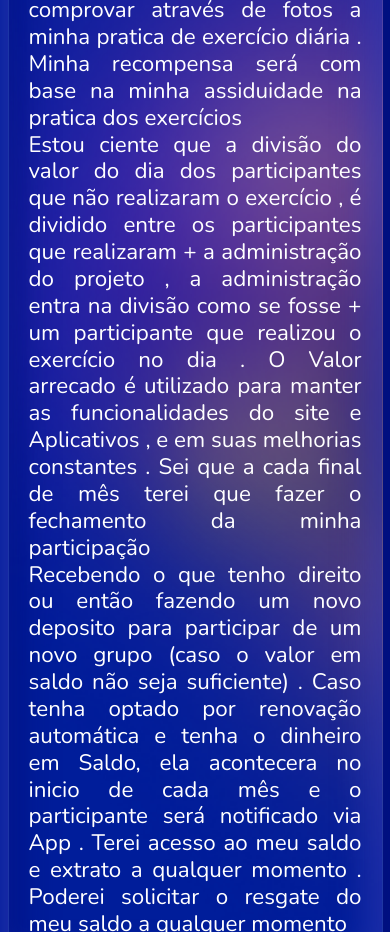
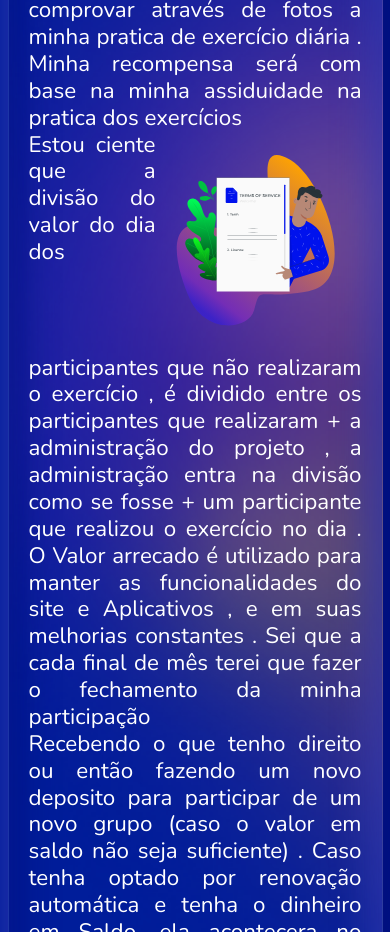
Before and after one commit to andsGomes/cashbackfitness_front, a plain HTML site: page comofunciona.html in a window 390 px wide. Shown: the part 3740-4672 px from the top of the page. Drawn offline with nearby package versions, Linux system fonts and the light colour scheme; a web font is replaced by a local one.

Commit message:
ajustes meia querys

```diff
--- a/comofunciona.html
+++ b/comofunciona.html
@@ -178,6 +178,7 @@
                 <p> Declaro que estou ciente que participarei de um projeto que não visa fins lucrativos e que seu único intuito é a criar um incentivo mutuo da pratica de exercícios e fazer isto com a maior quantidade de pessoas possíveis . Sei que terei que comprovar através de fotos a minha pratica de exercício diária . Minha recompensa será com base na minha assiduidade na pratica dos exercícios
                 </p>
                 <img src="/public/img/svg/termos-foto.svg" alt="" class="termos-img">
+                <img src="/public/img/regrasMobile.svg" alt="" class="termos-mobile-img">
                 <p>Estou ciente que a divisão do valor do dia dos participantes que não realizaram o exercício , é dividido entre os participantes que realizaram + a administração do projeto , a administração entra na divisão como se fosse + um participante que realizou o exercício no dia . O Valor arrecado é utilizado para manter as funcionalidades do site e Aplicativos , e em suas melhorias constantes . Sei que a cada final de mês terei que fazer o fechamento da minha participação </p>
                 <p>
                     Recebendo o que tenho direito ou então fazendo um novo deposito para participar de um novo grupo (caso o valor em saldo não seja suficiente) . Caso tenha optado por renovação automática e tenha o dinheiro em Saldo, ela acontecera no inicio de cada mês e o participante será notificado via App . Terei acesso ao meu saldo e extrato a qualquer momento . Poderei solicitar o resgate do meu saldo a qualquer momento
--- a/public/css/comofunciona_novo.css
+++ b/public/css/comofunciona_novo.css
@@ -483,6 +483,10 @@ img {
       inset 18px 18px 30px rgba(1, 16, 127, 0.5);
   }
 
+  .termos-bg img{
+    float: right;
+  }
+
   .termos-bg h1 {
     font-size: 2.5rem;
     text-align: center;
```
Also changed, not shown: public/img/regrasMobile.svg (added).
